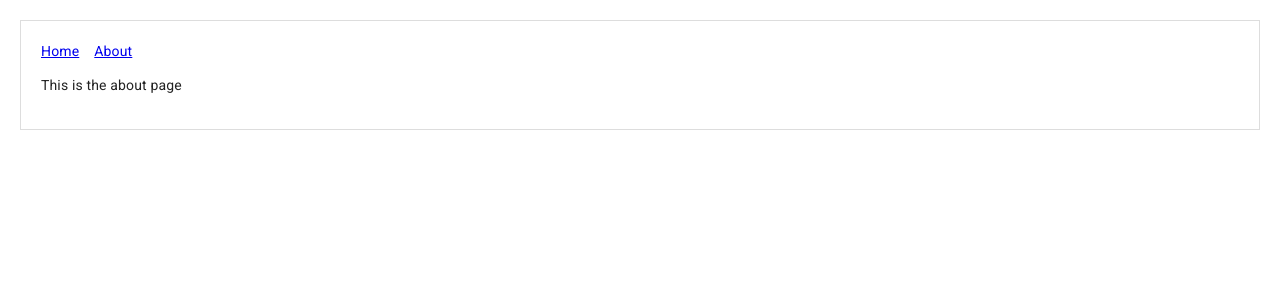
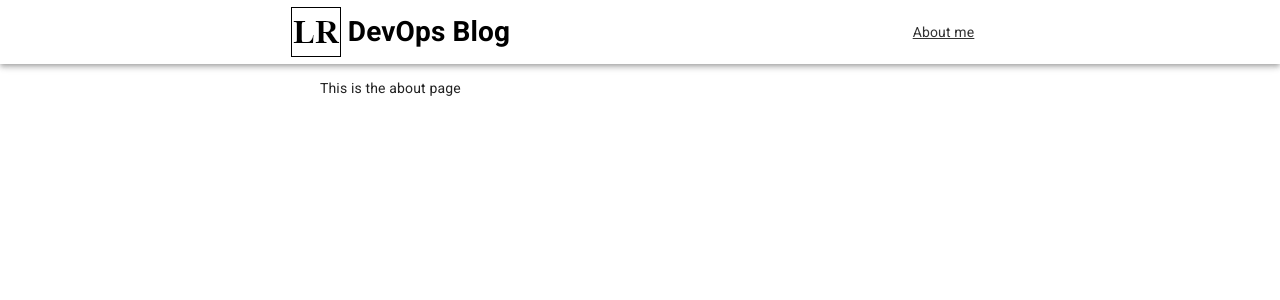
Before and after one commit to lracicot/blog-website, a Next.js app: page /about in a window 1280 px wide. Shown: the top 300 px of the page. Built offline with nearby package versions, Linux system fonts and the light colour scheme.

Commit message:
general layout

```diff
--- a/components/Header.js
+++ b/components/Header.js
@@ -1,19 +1,50 @@
+import { AppBar, Grid, Toolbar } from "@material-ui/core";
+import Link from "next/link";
 import React from "react";
-import Link from "next/link";
 
 const linkStyle = {
-  marginRight: 15
+  marginRight: 15,
+  color: "#333"
+};
+
+const websiteTitle = {
+  textDecoration: "none",
+  color: "black",
+  fontSize: "2em",
+  marginRight: 15,
+  fontWeight: "bold",
+  verticalAlign: "center"
+};
+
+const logoStyle = {
+  border: "1px solid black",
+  verticalAlign: "middle"
+};
+
+const titleStyle = {
+  verticalAlign: "middle"
 };
 
 const Header = () => (
-  <div>
-    <Link href="/">
-      <a style={linkStyle}>Home</a>
-    </Link>
-    <Link href="/about">
-      <a style={linkStyle}>About</a>
-    </Link>
-  </div>
+  <AppBar position="static">
+    <Grid container justify="center">
+      <Grid item xs={12} md={7}>
+        <Toolbar>
+          <div style={{ flexGrow: 1 }}>
+            <Link href="/">
+              <a style={websiteTitle}>
+                <img src="/logo.png" style={logoStyle} />
+                <span style={titleStyle}> DevOps Blog</span>
+              </a>
+            </Link>
+          </div>
+          <Link href="/about">
+            <a style={linkStyle}>About me</a>
+          </Link>
+        </Toolbar>
+      </Grid>
+    </Grid>
+  </AppBar>
 );
 
 export default Header;
--- a/components/Layout.js
+++ b/components/Layout.js
@@ -1,18 +1,18 @@
+import { Grid } from "@material-ui/core";
 import React from "react";
+
 import Header from "./Header";
-
-const layoutStyle = {
-  margin: 20,
-  padding: 20,
-  border: "1px solid #DDD"
-};
 
 const withLayout = Page => {
   // const pageProps = Page.getInitialProps ? await Page.getInitialProps() : {};
   const layout = props => (
-    <div style={layoutStyle}>
+    <div>
       <Header />
-      <Page {...props} />
+      <Grid container justify="center">
+        <Grid item xs={12} md={6}>
+          <Page {...props} />
+        </Grid>
+      </Grid>
     </div>
   );
   layout.getInitialProps = ctx => {
--- a/theme.js
+++ b/theme.js
@@ -5,7 +5,7 @@ import { red } from "@material-ui/core/colors";
 const theme = createMuiTheme({
   palette: {
     primary: {
-      main: "#556cd6"
+      main: "#fff"
     },
     secondary: {
       main: "#19857b"
```
Also changed, not shown: public/logo.png (added).
